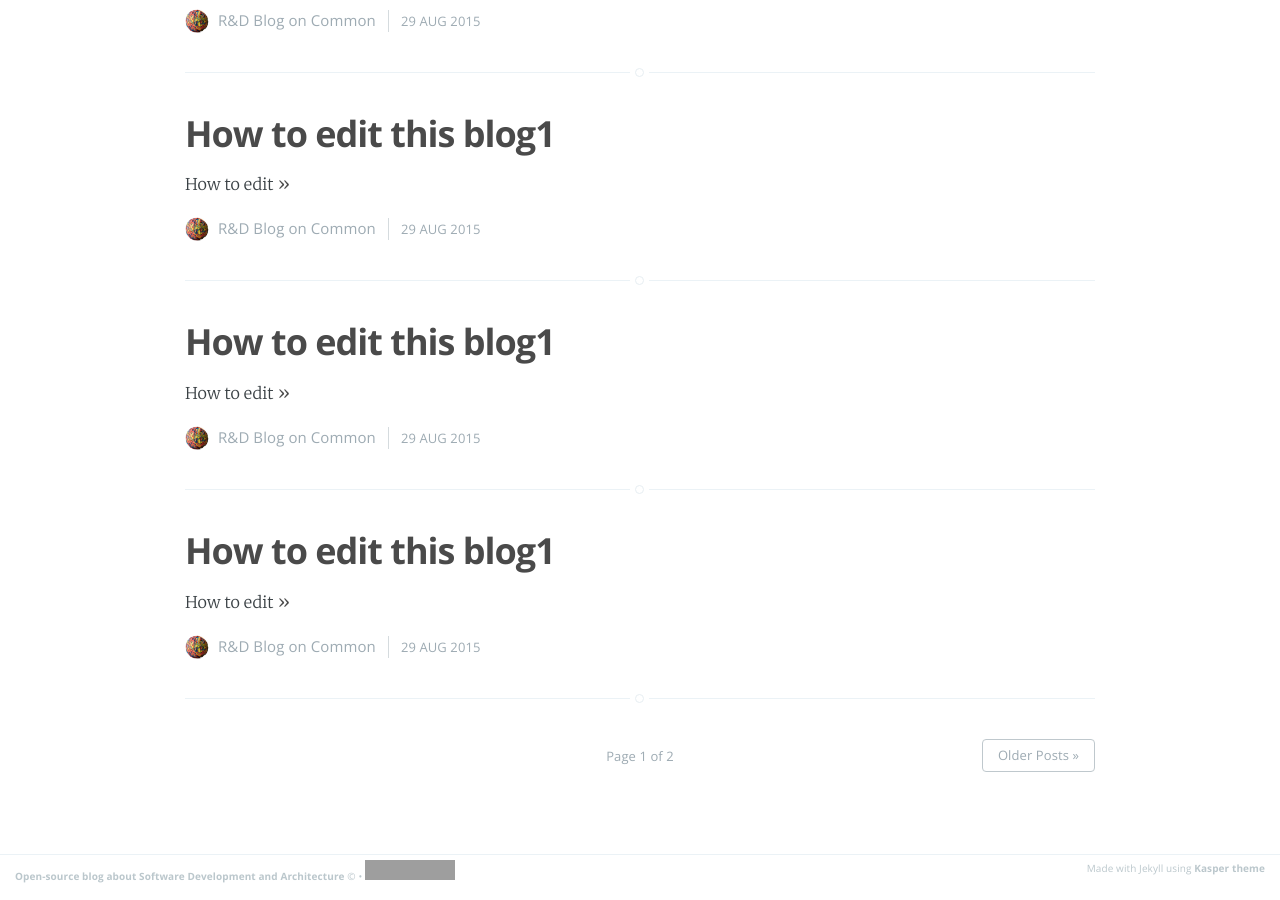
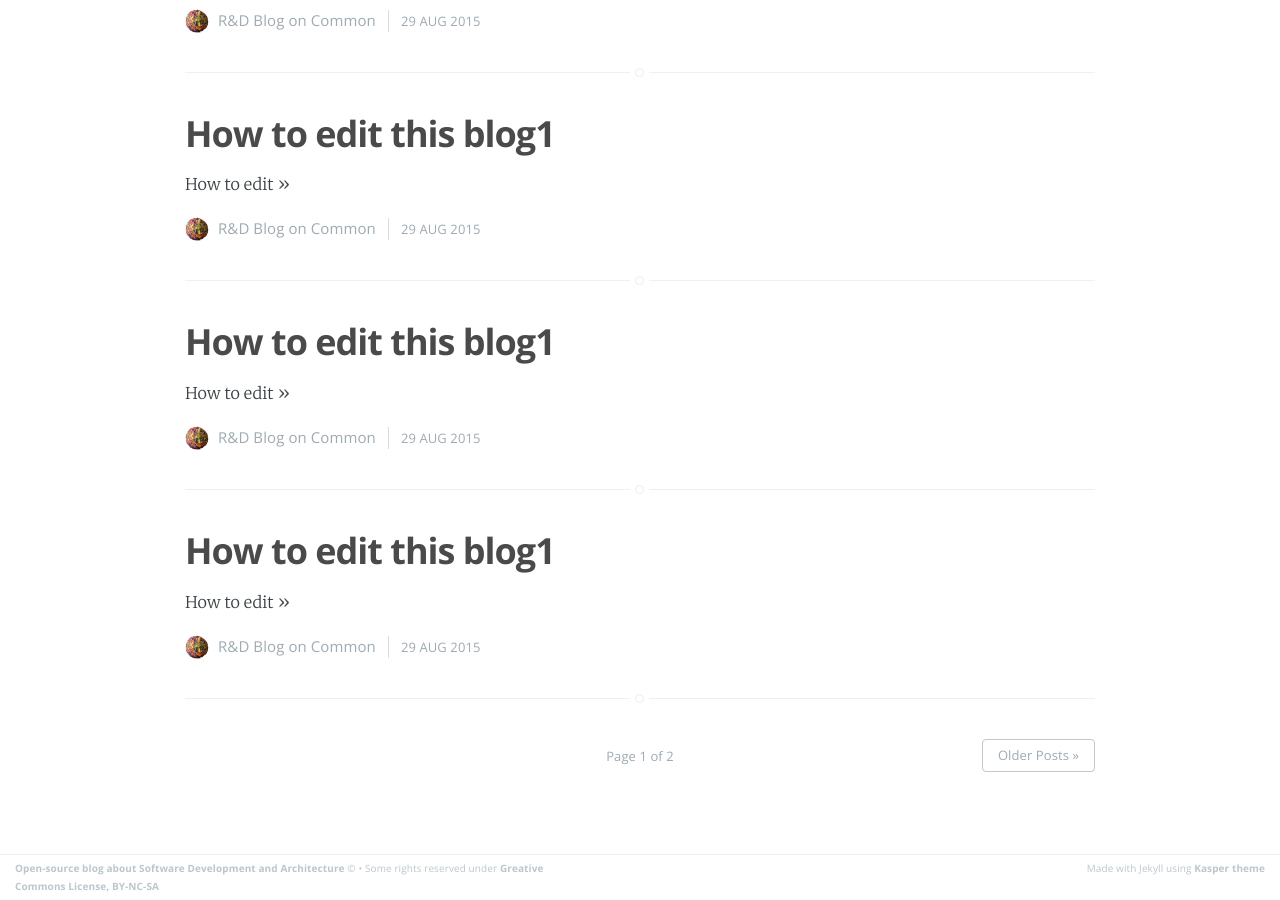
Before and after one commit to rndblog/rndblog.github.io, a Jekyll site: the page built from index.html, in a window 1280 px wide and 900 px high, scrolled down 2803 px. Built offline with Jekyll 4.4.1, drawn with Linux system fonts in a browser that asks for light colours; Markdown is read by kramdown in place of the engine named in the settings; the list of posts is cut into pages by our own code; grey boxes are pictures that could not be loaded.

Commit message:
Init settings

```diff
--- a/_layouts/default.html
+++ b/_layouts/default.html
@@ -23,7 +23,7 @@
     <footer class="site-footer clearfix">
       <section class="copyright">
         <a href="{{ site.baseurl }}">{{ site.name }}</a> &copy;
-              {{date format="YYYY"}} &bull; <a rel="license" href="http://creativecommons.org/licenses/by-nc-sa/4.0/"><img alt="Creative Commons License" style="border-width:0" src="https://i.creativecommons.org/l/by-nc-sa/4.0/80x15.png" /></a>
+              {{date format="YYYY"}} &bull; Some rights reserved under <a rel="license" href="http://creativecommons.org/licenses/by-nc-sa/4.0/">Greative Commons License, BY-NC-SA</a>
       </section>
       <section class="poweredby">Made with Jekyll using
         <a href="http://github.com/rosario/kasper">Kasper theme</a>
```
